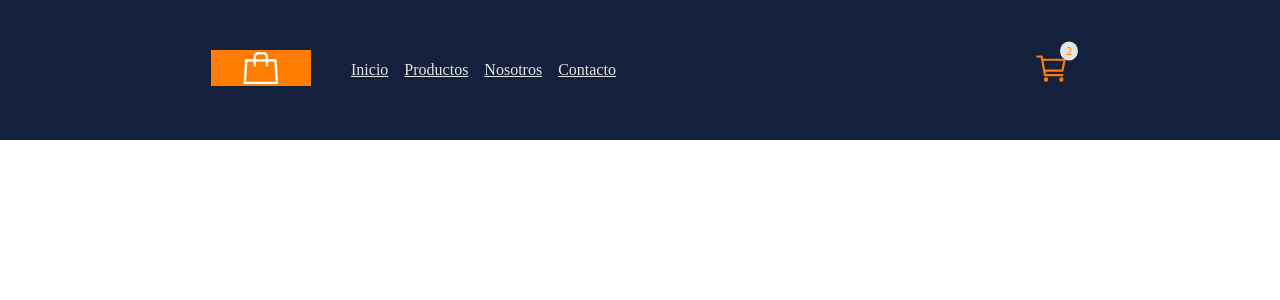
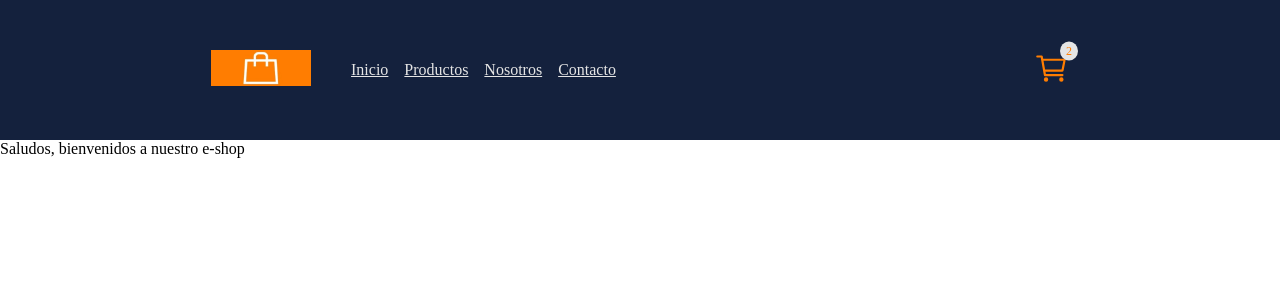
Before and after one commit to polter94/preEntrega1-ReactJS-Julio, a React (Vite) app: page / in a window 1280 px wide. Shown: the top 300 px of the page. Built offline with nearby package versions, Linux system fonts and the light colour scheme.

Commit message:
se corrigen errores para la preentrega

```diff
--- a/src/App.jsx
+++ b/src/App.jsx
@@ -1,12 +1,13 @@
 import Navbar from './components/Navbar/Navbar';
-
+import ItemListContainer from './components/ItemListContainer/ItemListContainer'
+import './App.css'
 
 function App() {
 
   return (
     <>
     <Navbar />
-
+    <ItemListContainer saludo="bienvenidos a nuestro e-shop" />
     </>
   )
 }
--- /dev/null
+++ b/src/components/ItemListContainer/ItemListContainer.jsx
@@ -0,0 +1,9 @@
+const itemListContainer = ( { saludo } ) => {
+  return (
+    <div>
+        <p>Saludos, {saludo}</p>
+    </div>
+  )
+}
+
+export default itemListContainer
--- /dev/null
+++ b/src/components/Navbar/CartWidget.jsx
@@ -0,0 +1,15 @@
+import React from "react";
+import { IoCartOutline } from "react-icons/io5";
+
+const cartWidget = () => {
+    return (
+
+        <div className="carrito">
+            <IoCartOutline size="35px" color="#ff7d01" />
+            <span className="badge">2</span>
+        </div>
+
+    );
+};
+
+export default cartWidget;
--- a/src/components/Navbar/Navbar.jsx
+++ b/src/components/Navbar/Navbar.jsx
@@ -1,12 +1,11 @@
 import "./navbar.css";
+import CartWidget from "./CartWidget";
 import logo from "../../assets/eshop.jpg";
-import { IoCartOutline } from "react-icons/io5";
 
 function Navbar() {
   return (
     <div>
       <nav className="navbar">
-
         <div className="div-innecesario">
           <div>
             <img src={logo} className="logo" alt="" />
@@ -30,9 +29,8 @@ function Navbar() {
           </div>
         </div>
 
-        <div className="carrito">
-          <IoCartOutline size="35px" color="#ff7d01"/>
-          <span className="badge">2</span>
+        <div>
+          <CartWidget />
         </div>
       </nav>
     </div>
```
Also changed, not shown: src/App.css (added). Lines whose indentation alone changed are shown as unchanged.
